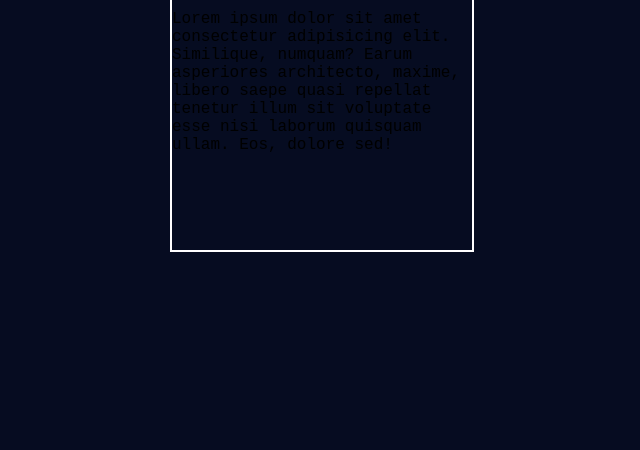
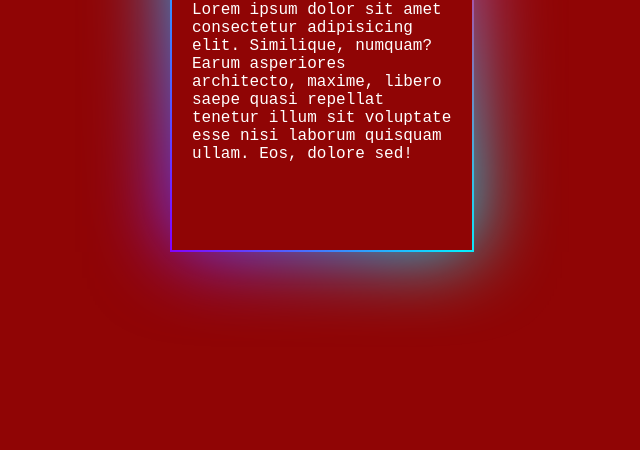
Before and after one commit to LeonardoHenriqueAzevedo/Glowing-Gradient-Border, a plain HTML site: page index.html in a window 1280 px wide. Shown: the part 350-800 px from the top of the page, without its empty margins (318-958 px from the left). Drawn offline with Linux system fonts and the light colour scheme.

Commit message:
Update style.css

```diff
--- a/style.css
+++ b/style.css
@@ -6,7 +6,7 @@ body{
     justify-content: center;
     align-items: center;
     min-height: 100vh;
-    background: #060c21;
+    background: #900505;
 }
 
 .box{
@@ -16,7 +16,7 @@ body{
     display: flex;
     justify-content: center;
     align-items: center;
-    background: #060c21;
+    background: #900505;
 }
 
 .box:before{
@@ -38,5 +38,16 @@ body{
     right: -2px;
     bottom: -2px;
     background: #fff;
-    z-index: -1;
+    z-index: -2;
+    filter: blur(40px);
 }
+
+.box:before, .box:after{
+    background: linear-gradient(235deg, #ff0077, #04eeff, #8301fd)
+}
+
+.content{
+    padding: 20px;
+    box-sizing: border-box;
+    color: #fff;
+}
```
